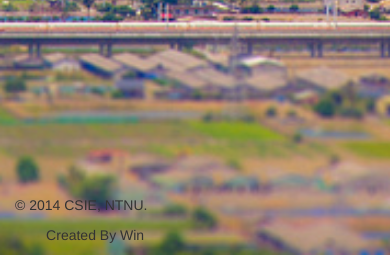
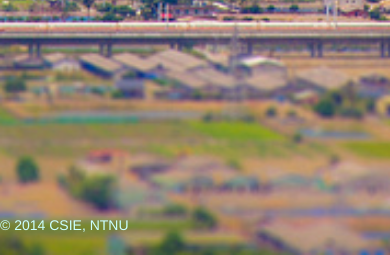
Before and after one commit to kylinfish/seminar_signature, a Django app: template web_app/templates/login.html in a window 390 px wide. Shown: the part 589-844 px from the top of the page. Run offline with Django 3.2, Linux system fonts and the light colour scheme; the template is opened without the code that fills it, so the values that code supplies are empty; parts of the project's set-up code (start-up, migrations or seed data) failed here and were passed over.

Commit message:
footer fix

```diff
--- a/web_app/templates/login.html
+++ b/web_app/templates/login.html
@@ -38,12 +38,13 @@ h1{
  margin-bottom:0px;
 }
 .footer {
+  color:#CCFFFF;
   position: absolute;
   bottom: 0;
   right:0;
   width: 100%;
   /* Set the fixed height of the footer here */
-  height: 60px;
+  height: 40px;
 }</style>
 <body>
 <div class="container-full">
@@ -84,9 +85,8 @@ h1{
     </div>
 </div>
 <div class="footer">
-      <div class="container col-md-offset-11 col-md-1 ">
-        <p>© 2014 CSIE, NTNU. </p>
-        <p>&nbsp; &nbsp;&nbsp;&nbsp;&nbsp;&nbsp; Created By Win</p>
+      <div class="col-md-offset-1 ">
+        © 2014 CSIE, NTNU
       </div>
       </div>
     </div>
```
